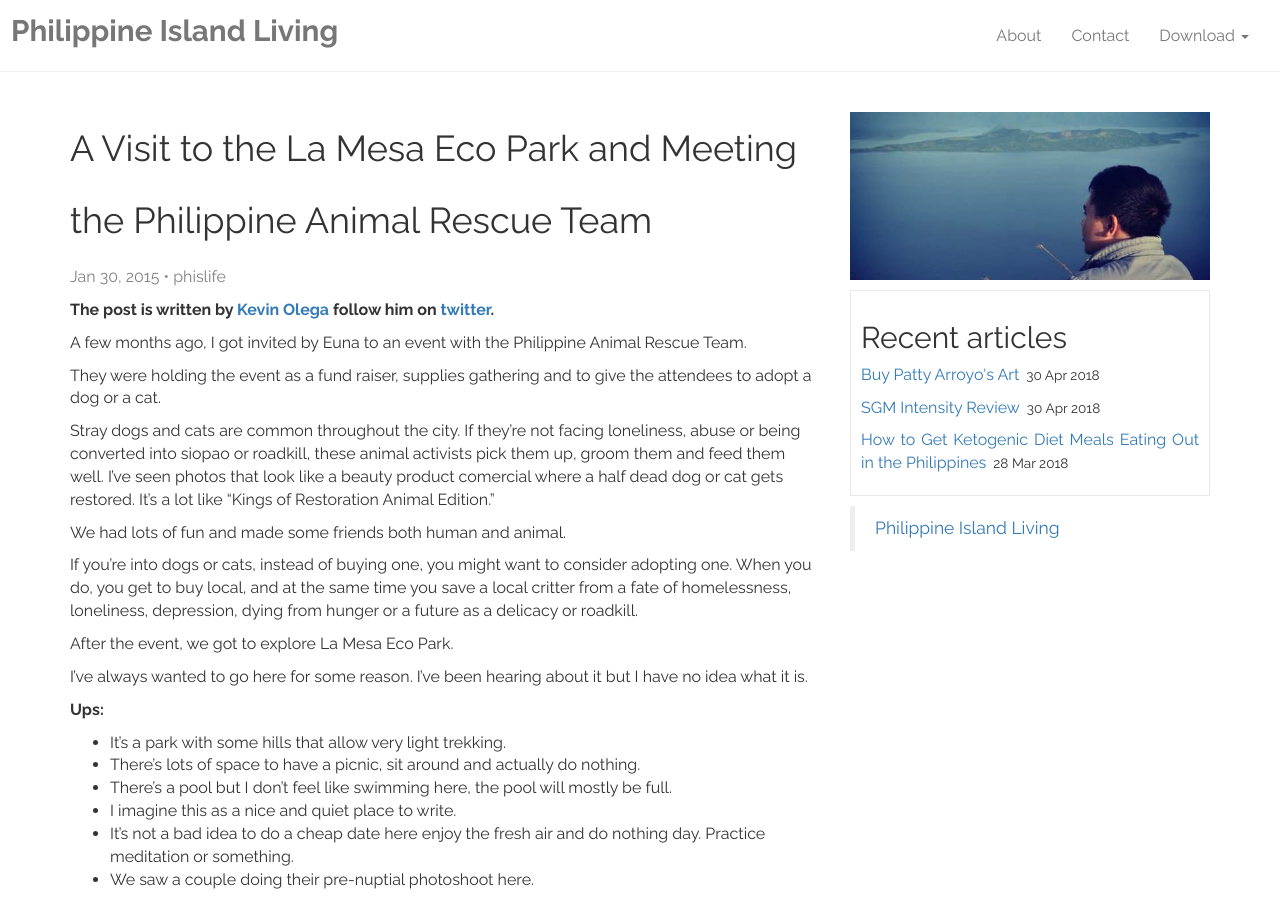
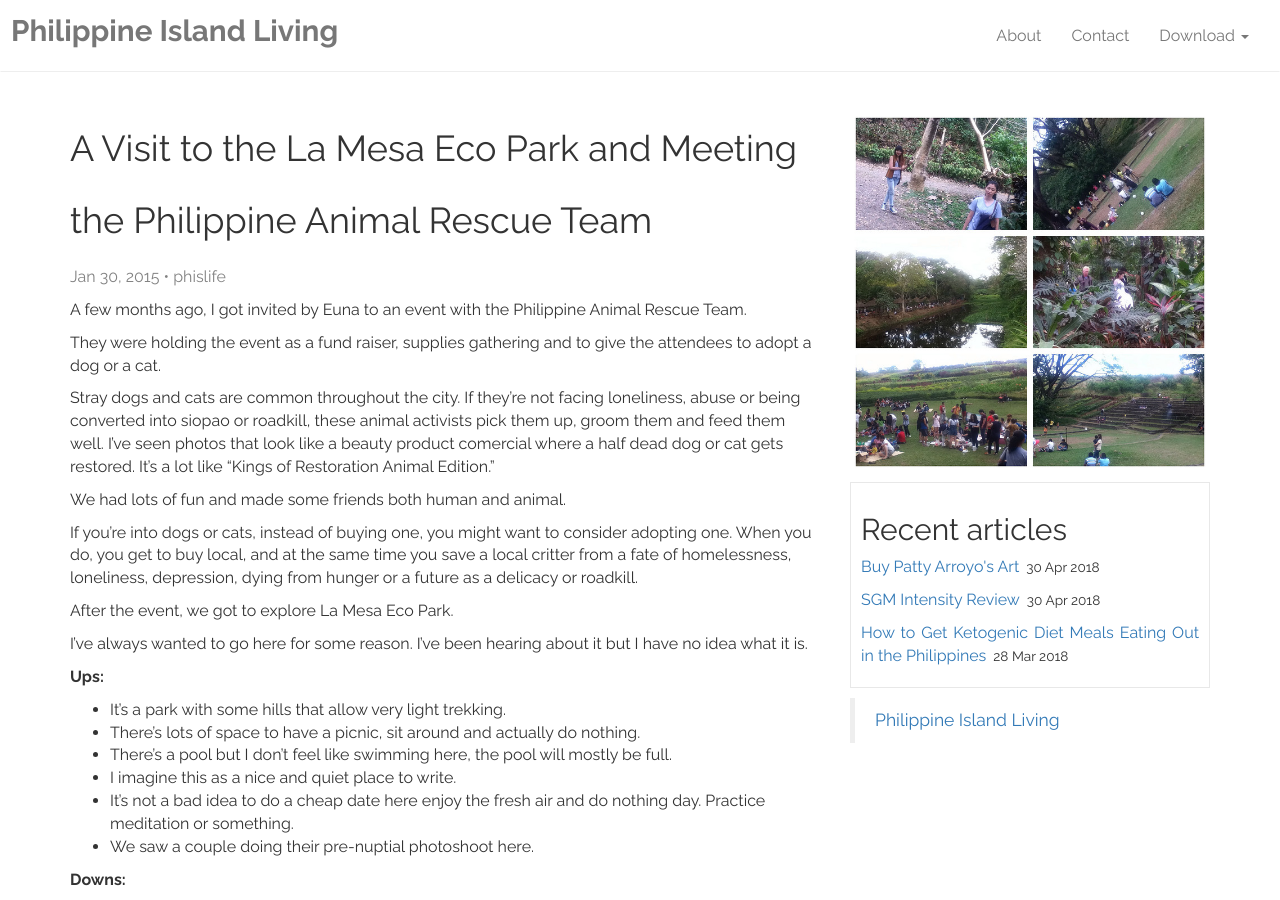
Before and after one commit to virtualous/blog, a Jekyll site: the page built from _posts/2015-01-30-a-visit-to-the-la-mesa-eco-park-and-meeting-the-philippine-animal-rescue-team.md, in a window 1280 px wide and 900 px high. Built offline with Jekyll 4.4.1, drawn with Linux system fonts in a browser that asks for light colours; comment, search, counter and statistics services are not loaded.

```diff
--- a/_posts/2015-01-30-a-visit-to-the-la-mesa-eco-park-and-meeting-the-philippine-animal-rescue-team.md
+++ b/_posts/2015-01-30-a-visit-to-the-la-mesa-eco-park-and-meeting-the-philippine-animal-rescue-team.md
@@ -3,10 +3,10 @@ layout: post
 title: A Visit to the La Mesa Eco Park and Meeting the Philippine Animal Rescue Team
 date: 2015-01-30 19:20
 author: phislife
+img: Lamesa.jpg
 comments: true
 categories: [Uncategorized]
 ---
-<strong>The post is written by <a href="http://kevinolega.com">Kevin Olega</a> follow him on <a href="http://twitter.com/kevinolega">twitter</a>.</strong>
 
 A few months ago, I got invited by Euna to an event with the Philippine Animal Rescue Team.
 
```
Also changed, not shown: _posts/2016-03-25-note-restaurant-you-want-to-try-in-your-phone.md (+1 -0 lines), images/2016-08-17 04.51.45.jpg (added), images/LaMesa.jpg (added), images/SS-Nihon.jpg (added), 2 other files.
